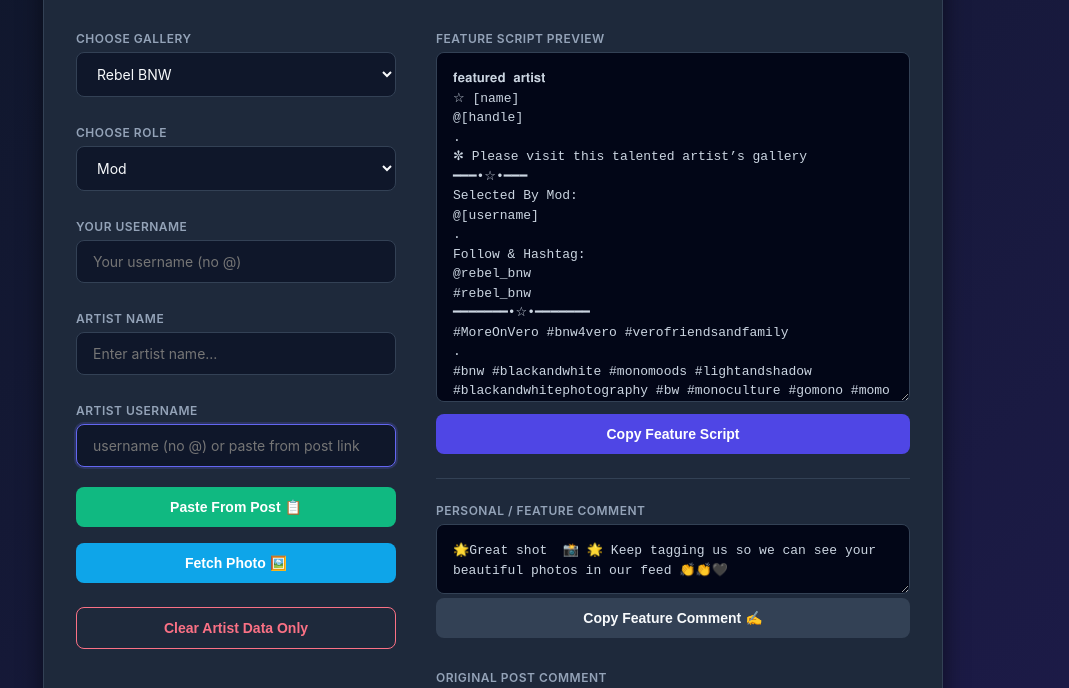
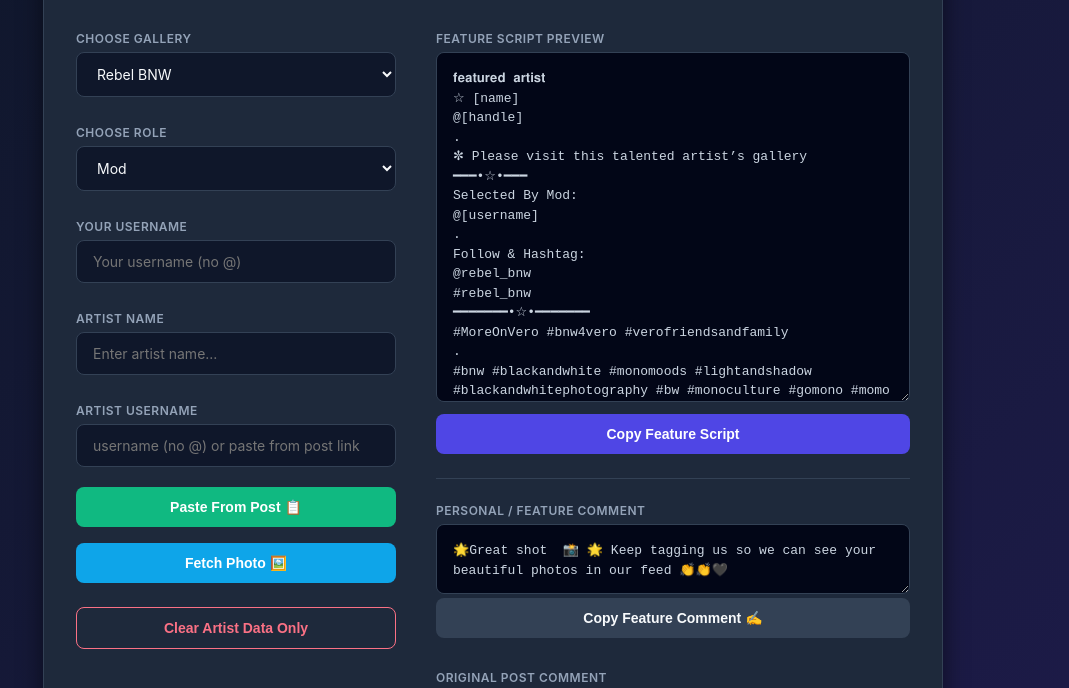
Before and after one commit to pesstoss/Rebel-Scripts, a plain HTML site: page index.html in a window 1280 px wide. Both pictures are taken after a click on the button "Paste From Post 📋". Shown: the part 100-788 px from the top of the page, without its empty margins (147-1216 px from the left). Drawn offline with Linux system fonts and the light colour scheme.

Commit message:
Refactor clipboard paste function and alerts
Removed iOS 14+ workaround comments and updated alert message for clipboard access.

```diff
--- a/index.html
+++ b/index.html
@@ -431,19 +431,17 @@ function clearArtistFields() {
 }
     async function pasteFromClipboard() {
         try {
-            // iOS 14+ workaround: ensure clipboard is focused
-            const handleInput = document.getElementById('handleInput');
-            handleInput.focus();
-
+            // Ask for clipboard text immediately upon tapping the button
             const text = await navigator.clipboard.readText();
             if (!text) return;
 
+            const handleInput = document.getElementById('handleInput');
             handleInput.value = text;
             handleInput.dispatchEvent(new Event('input', { bubbles: true }));
 
         } catch (err) {
             console.error('Clipboard failed: ', err);
-            alert('iOS blocked the clipboard button. Please tap the text box and use the black "Paste" bubble instead!');
+            alert('Clipboard access blocked. Please tap the text box and use the black "Paste" bubble instead!');
         }
     }
 
```
